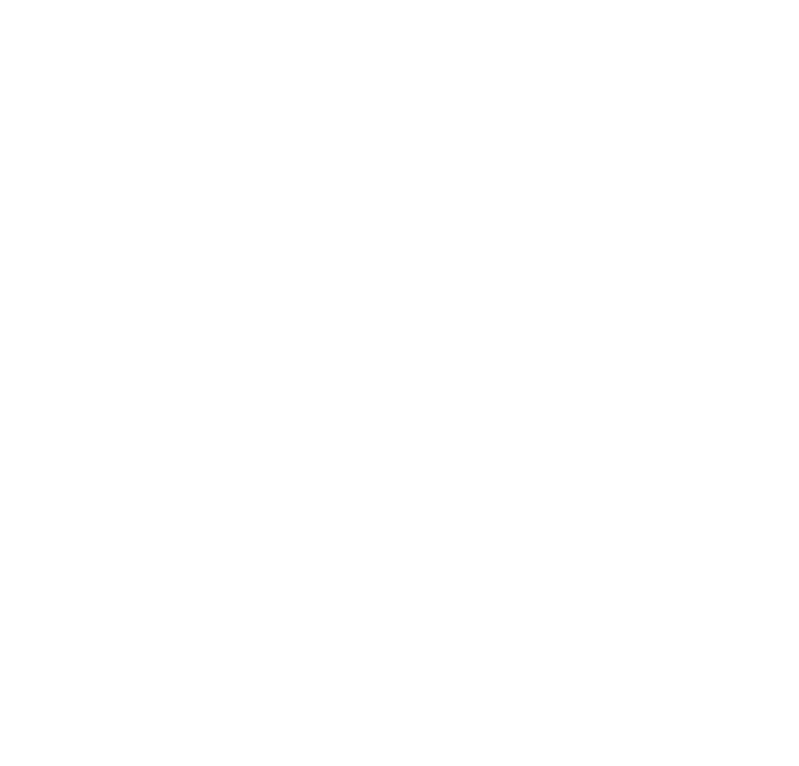
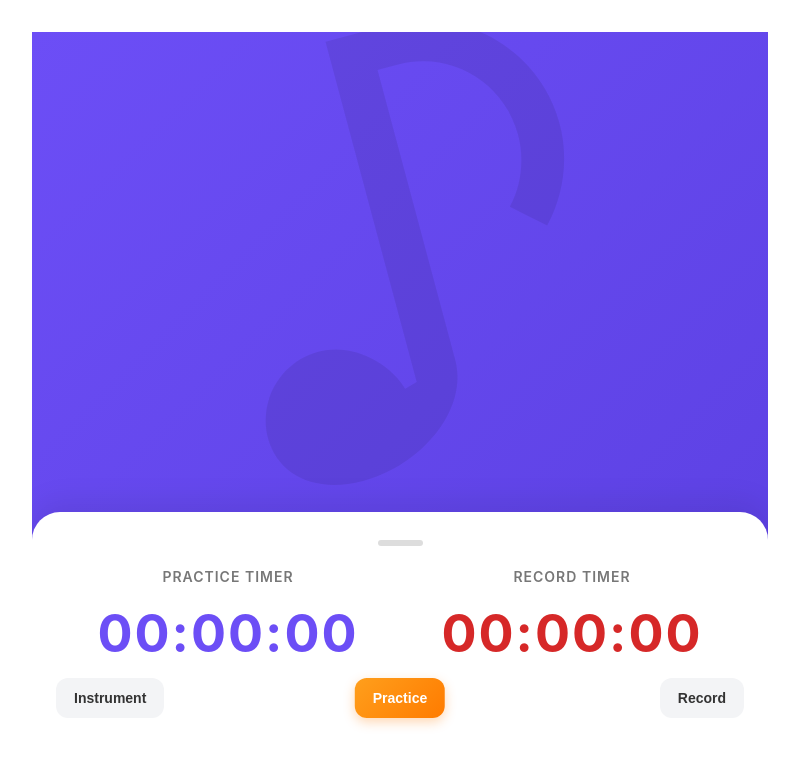
Before and after one commit to tesessa/Strava-Musician-App, a React (Vite) app in the folder apps/web/: page /practice in a window 1280 px wide. Before the commit this address had no page. Shown: the top 766 px of the page, without its empty margins (240-1039 px from the left). Built offline with nearby package versions, Linux system fonts and the light colour scheme; the HTML template or start-up script is replaced by a standard one.

Commit message:
got route for practice page

```diff
--- a/apps/web/package.json
+++ b/apps/web/package.json
@@ -11,7 +11,8 @@
   "dependencies": {
     "@strava-musician-app/shared": "*",
     "react": "^18.2.0",
-    "react-dom": "^18.2.0"
+    "react-dom": "^18.2.0",
+    "react-router-dom": "^7.13.0"
   },
   "devDependencies": {
     "@types/react": "^18.2.43",
--- a/apps/web/src/App.tsx
+++ b/apps/web/src/App.tsx
@@ -2,12 +2,14 @@
 // import type { User } from "@strava-musician-app/shared";
 import { BrowserRouter, Routes, Route } from "react-router-dom";
 import Login from './pages/Login';
+import PracticePage from "./pages/record";
 
 function App() {
     return (
     <BrowserRouter>
       <Routes>
         <Route path="/" element={<Login />} />
+        <Route path="/practice" element={<PracticePage/>} />
       </Routes>
     </BrowserRouter>
   );
--- a/apps/web/src/pages/Login.tsx
+++ b/apps/web/src/pages/Login.tsx
@@ -2,8 +2,10 @@
 // import type { User } from "@strava-musician-app/shared";
 import React, { useState } from 'react';
 import '../index.css'
+import { useNavigate } from "react-router-dom";
 
 const Login = () => {
+  const navigate = useNavigate();
   const [isLogin, setIsLogin] = useState(true);
   const [forgotPassword, setForgotPassword] = useState(false);
   const [formData, setFormData] = useState({
@@ -33,6 +35,7 @@
       console.log('Registration attempted with:', formData);
       // Input info into database, check that password === confirmPassword, navigate to next page
     }
+    // navigate("/practice");
   };
 
   return (
```
Also changed, not shown: apps/web/src/pages/record.css (renamed from apps/web/src/record.css), apps/web/src/pages/record.tsx (renamed from apps/web/src/record.tsx), 1 other file (tests, documents, lock files or other folders).
